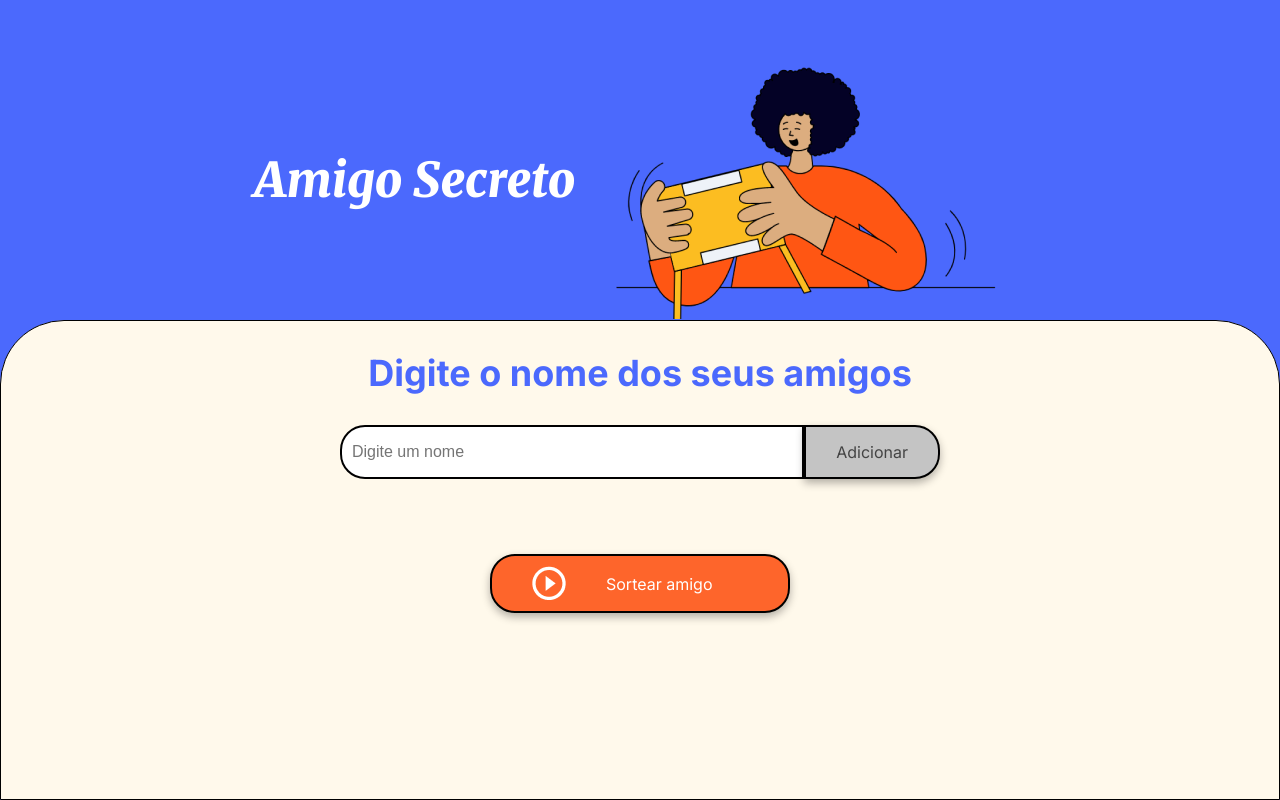
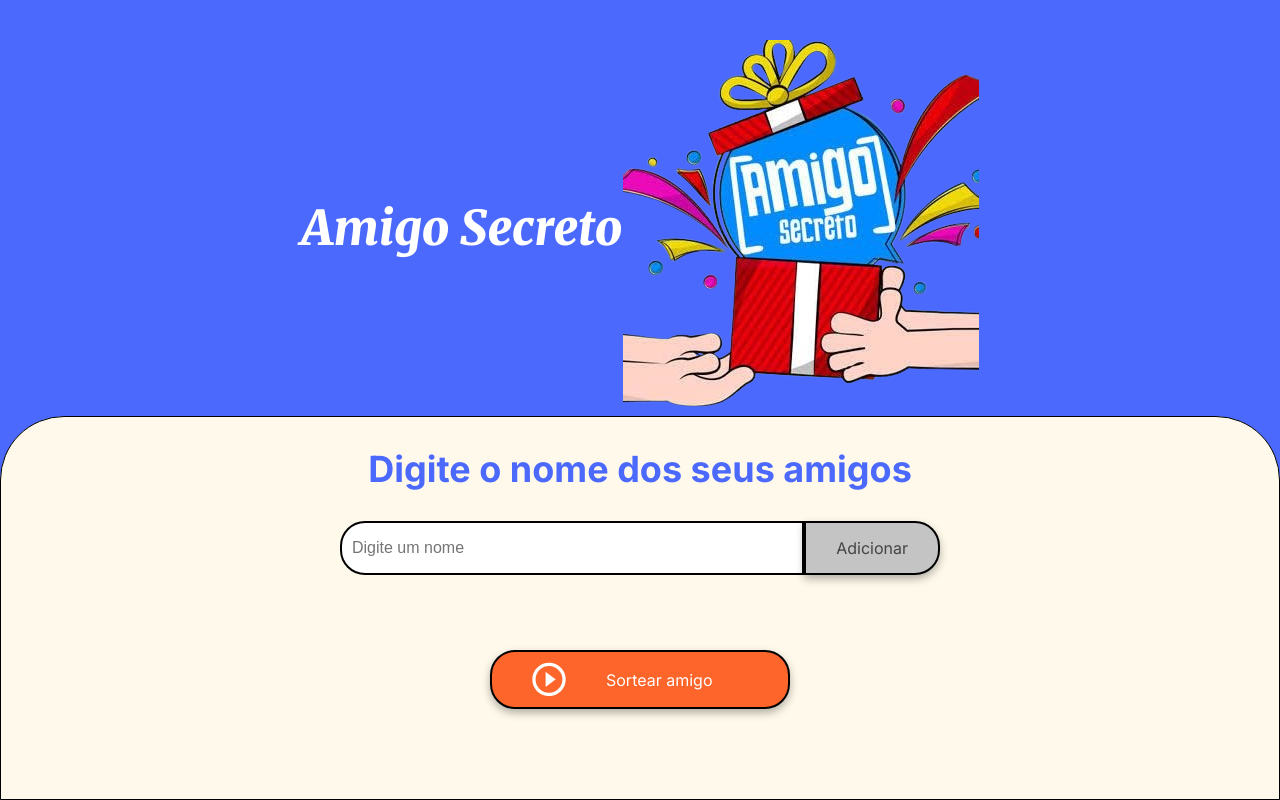
Before and after one commit to Rogermac1972/amigo-secreto, a plain HTML site: page index.html in a window 1280 px wide. Drawn offline with Linux system fonts and the light colour scheme.

Commit message:
alteração imagem principal

```diff
--- a/index.html
+++ b/index.html
@@ -14,7 +14,7 @@
     <main class="main-content">
         <header class="header-banner">
             <h1 class="main-title">Amigo Secreto</h1>
-            <img src="assets/amigo-secreto.png" alt="Imagem representativa de amigo secreto">
+            <img src="assets/amigo-secreto01.png" alt="Imagem representativa de amigo secreto">
         </header>
 
         <section class="input-section">
```
Also changed, not shown: app.js (+5 -5 lines).
